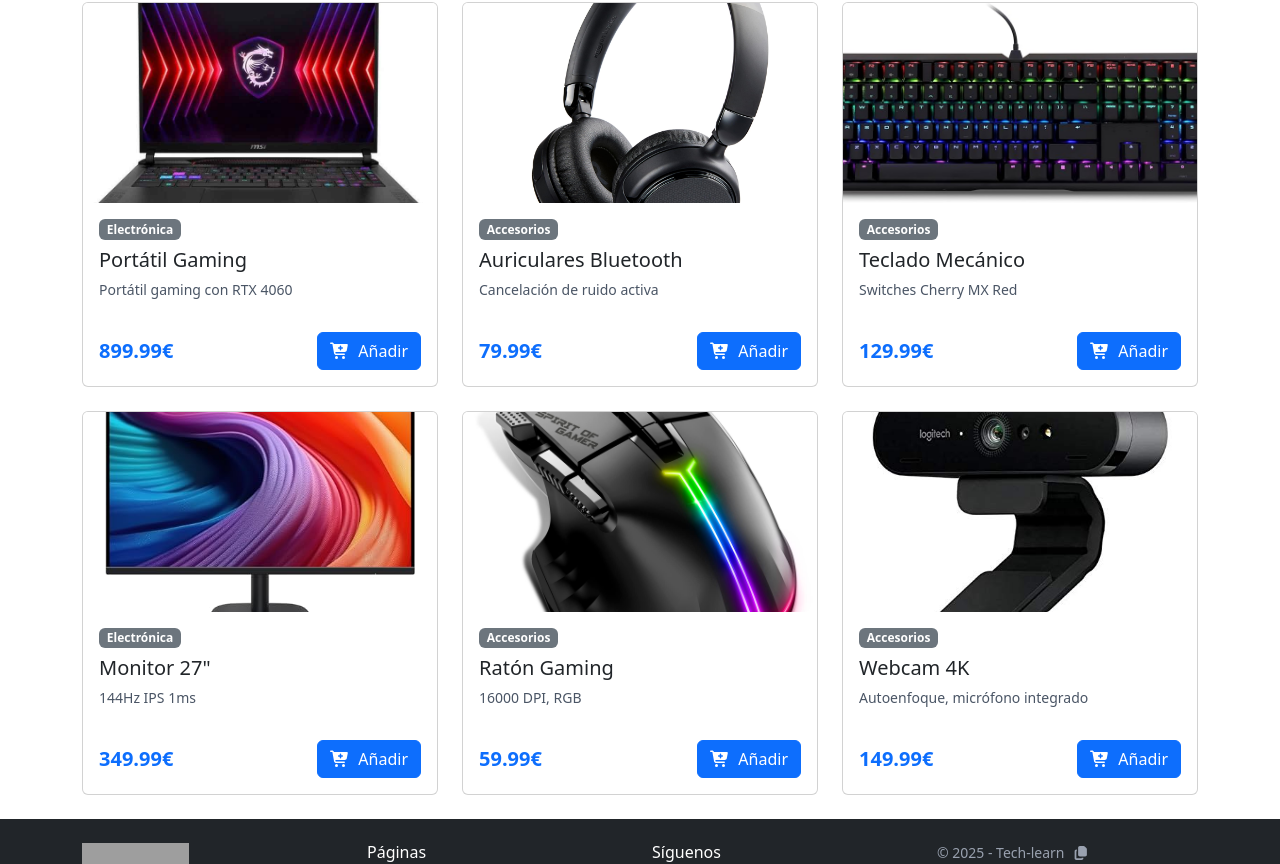
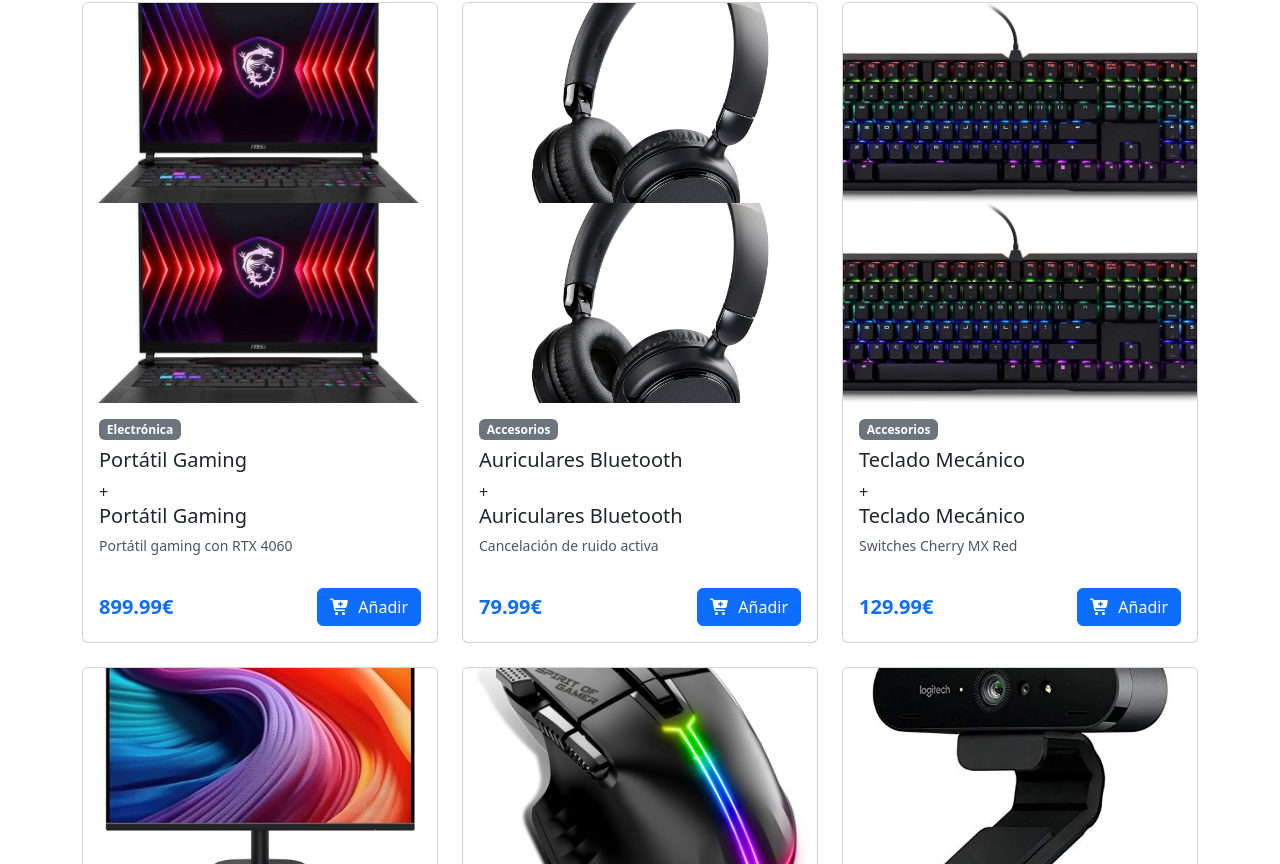
Before and after one commit to DavidCorredorMiguel/proyectogrupo2, a React (Vite) app in the folder tech_learn/: page / in a window 1280 px wide. Shown: the part 536-1400 px from the top of the page. Built offline with nearby package versions, Linux system fonts and the light colour scheme; grey boxes are pictures that could not be loaded.

Commit message:
Update ProductCard.jsx

```diff
--- a/tech_learn/src/components/ProductCard.jsx
+++ b/tech_learn/src/components/ProductCard.jsx
@@ -1,19 +1,46 @@
-import { FontAwesomeIcon } from '@fortawesome/react-fontawesome';
-import { faCartPlus } from '@fortawesome/free-solid-svg-icons';
+import { FontAwesomeIcon } from "@fortawesome/react-fontawesome";
+import { faCartPlus } from "@fortawesome/free-solid-svg-icons";
+import { Link } from "react-router-dom";
 
 const ProductCard = ({ product }) => {
   return (
     <div className="card h-100 hover:shadow-lg transition-all">
-      <img src={product.image} alt={product.name}
-        className="card-img-top object-cover" style={{ height: '200px' }} />
+      <img
+        src={product.image}
+        alt={product.name}
+        className="card-img-top object-cover"
+        style={{ height: "200px" }}
+      />
+      <Link to={`/producto/${product.id}`}>
+        <img
+          src={product.image}
+          alt={product.name}
+          className="card-img-top object-cover"
+          style={{ height: "200px" }}
+        />
+      </Link>
       <div className="card-body d-flex flex-column">
-        <span className="badge bg-secondary mb-2 w-fit">{product.category}</span>
-        <h5 className="card-title font-semibold">{product.name}</h5>
-        <p className="card-text text-gray-600 text-sm flex-grow-1">{product.description}</p>
+        <span className="badge bg-secondary mb-2 w-fit">
+          {product.category}
+        </span>
+        <h5 className="card-title font-semibold">{product.name}</h5>+
+        <Link
+          to={`/producto/${product.id}`}
+          className="text-decoration-none text-dark"
+        >
+          <h5 className="card-title font-semibold">{product.name}</h5>
+        </Link>
+        <p className="card-text text-gray-600 text-sm flex-grow-1">
+          {product.description}
+        </p>
         <div className="d-flex justify-content-between align-items-center mt-3">
-          <span className="text-xl font-bold text-primary">{product.price}€</span>
+          <span className="text-xl font-bold text-primary">
+            {product.price}€
+          </span>
+
           <button className="btn btn-primary hover:scale-105 transition-all">
-            <FontAwesomeIcon icon={faCartPlus} className="me-2" />Añadir
+            <FontAwesomeIcon icon={faCartPlus} className="me-2" />
+            Añadir
           </button>
         </div>
       </div>
```
